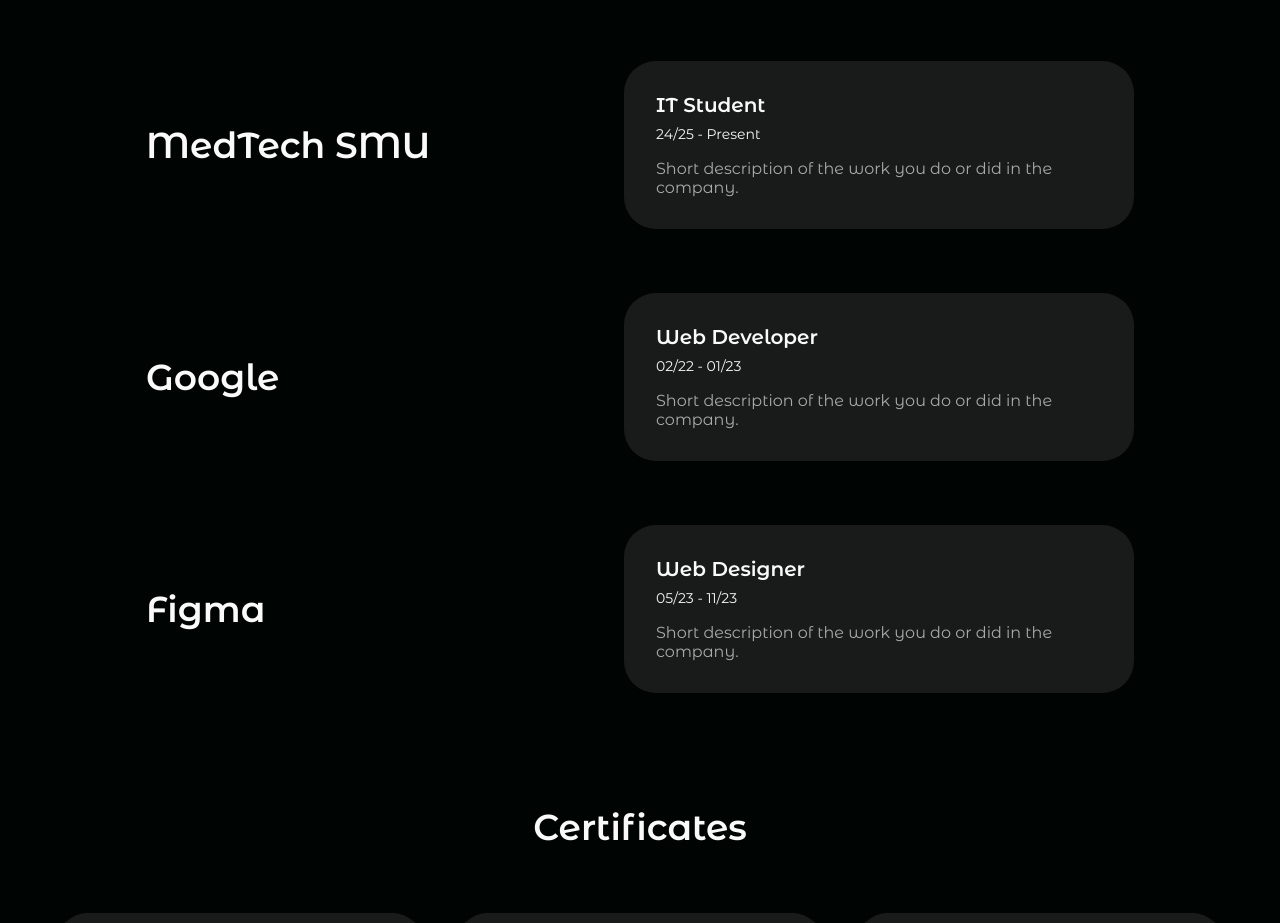
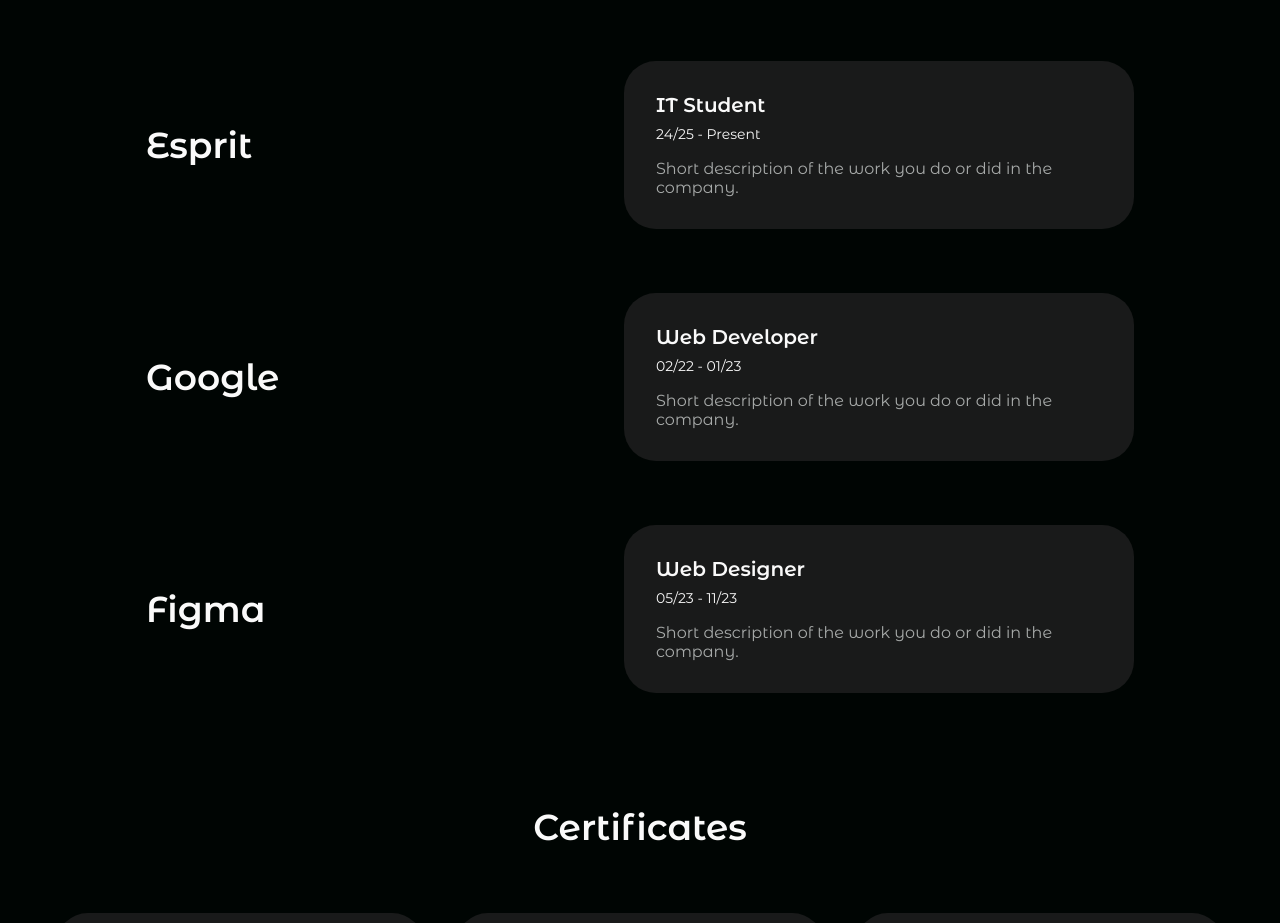
Before and after one commit to MedMoalla/Mohamed-s-Portfolio-Website-Demo, a plain HTML site: page index.html in a window 1280 px wide. Shown: the part 2861-3784 px from the top of the page. Drawn offline with nearby package versions, Linux system fonts and the light colour scheme; a web font is replaced by a local one.

Commit message:
Update index.html

```diff
--- a/index.html
+++ b/index.html
@@ -336,7 +336,7 @@
             <h2 class="section-title">EXPERIENCE OR WORK</h2>
             <div class="experience-container container grid">
                <article class="experience-card">
-                  <h2 class="experience-company">MedTech SMU</h2>
+                  <h2 class="experience-company">Esprit</h2>
 
                   <div class="experience-data">
                      <h3 class="experience-profession">IT Student</h3>
```
